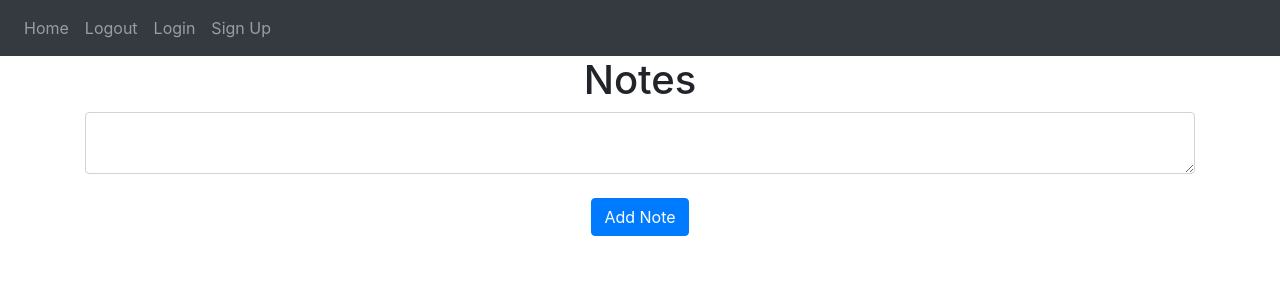
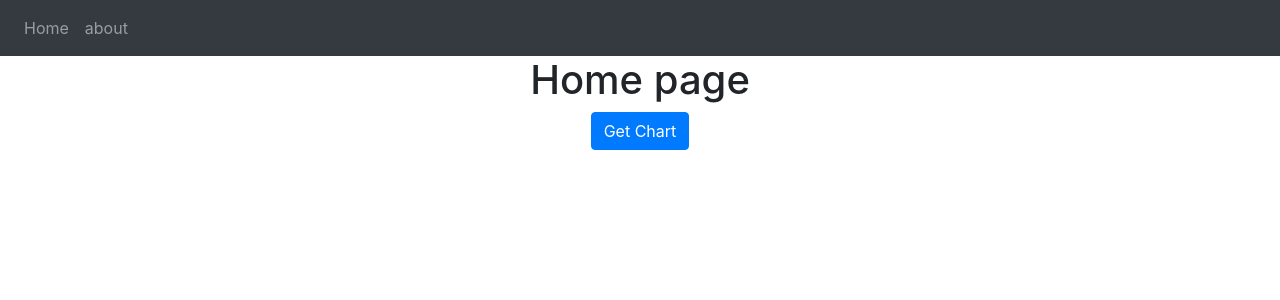
Before and after one commit to eduardo-trejo-es/Stock_Price_Forcasting_web_app_A, a Flask app: page / in a window 1280 px wide. Shown: the top 300 px of the page. Run offline with Flask 2, Linux system fonts and the light colour scheme; some libraries are stand-ins or nearby versions.

Commit message:
hello world setup

```diff
--- a/website/templates/base.html
+++ b/website/templates/base.html
@@ -30,9 +30,7 @@
       <div class="collapse navbar-collapse" id="navbar">
         <div class="navbar-nav">
           <a class="nav-item nav-link" id="home" href="/">Home</a>
-          <a class="nav-item nav-link" id="logout" href="/logout">Logout</a>
-          <a class="nav-item nav-link" id="login" href="/login">Login</a>
-          <a class="nav-item nav-link" id="signUp" href="/sign-up">Sign Up</a>
+          <a class="nav-item nav-link" id="About" href="/about">about</a>
         </div>
       </div>
     </nav>
--- a/website/templates/home.html
+++ b/website/templates/home.html
@@ -1,12 +1,9 @@
 {% extends "base.html" %} {% block title %}Home{% endblock %}
 {% block content %}
-    <h1 align="center">Notes</h1>
-
-    <form method="POST">
-      <textarea name="note" id="note" class="form-control"></textarea>
-      <br />
-      <div align="center">
-        <button type="submit" class="btn btn-primary">Add Note</button>
-      </div>
-    </form>
+  <h1 align="center">Home page</h1>
+  <form method="POST">
+    <div align="center">
+      <button type="submit" class="btn btn-primary">Get Chart</button>
+    </div>
+  </form>
 {% endblock %}
--- a/website/views.py
+++ b/website/views.py
@@ -7,3 +7,8 @@ views = Blueprint('views', __name__)
 @views.route('/')
 def home():
     return render_template("home.html", user="hello")
+
+
+@views.route('/about')
+def about():
+    return render_template("about_template.html")
```
Also changed, not shown: website/templates/about_template.html (added, +11 -0 lines).
